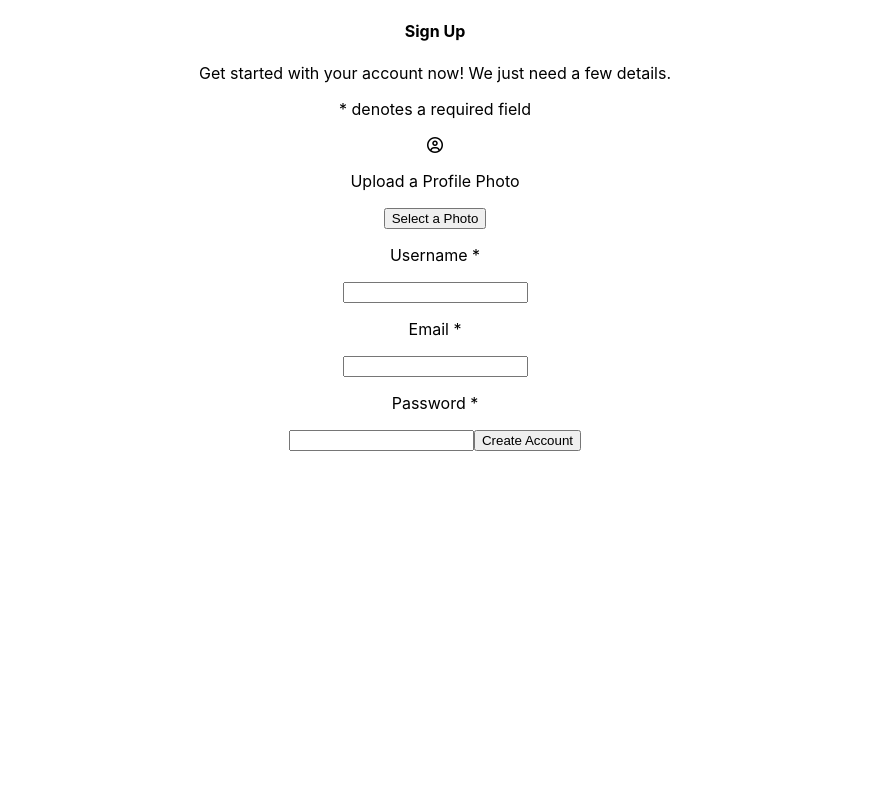
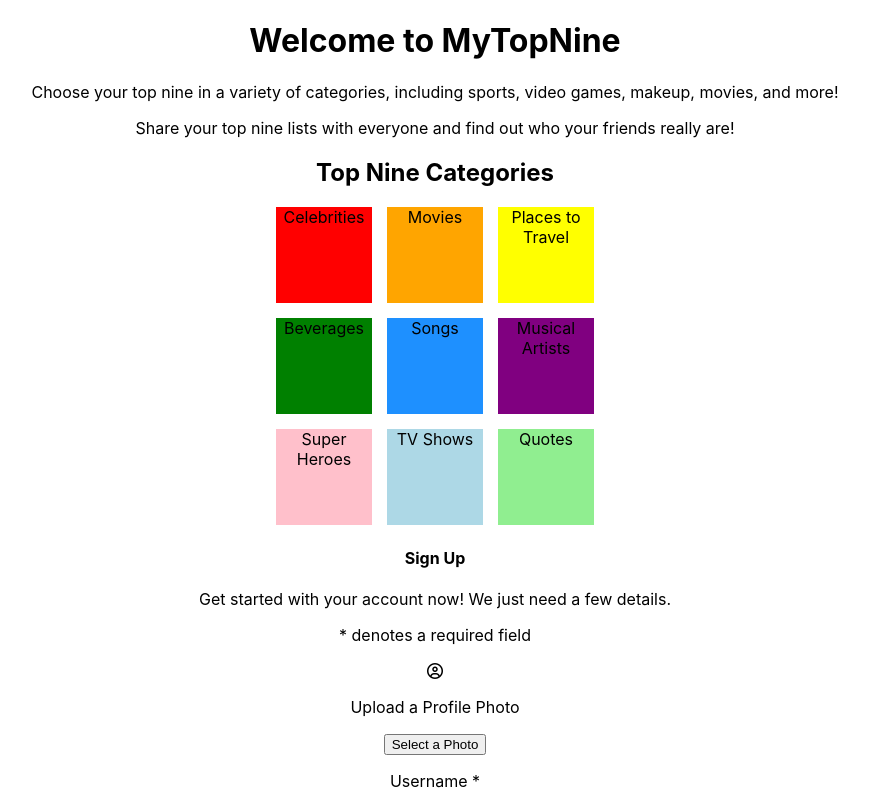
Before and after one commit to top-nine-pro/frontend, a React (Create React App) app: page / in a window 1280 px wide. Shown: the top 800 px of the page, without its empty margins (205-1074 px from the left). Built offline with nearby package versions, Linux system fonts and the light colour scheme.

Commit message:
WelcomeSide bones

```diff
--- a/package.json
+++ b/package.json
@@ -8,6 +8,7 @@
     "react": "^16.12.0",
     "react-dom": "^16.12.0",
     "react-scripts": "3.2.0",
+    "styled-components": "^4.4.1",
     "yup": "^0.27.0"
   },
   "scripts": {
--- a/src/App.js
+++ b/src/App.js
@@ -2,10 +2,12 @@ import React from 'react'
 import logo from './logo.svg'
 import './App.css'
 import SignUpForm from './SignUp'
+import WelcomeSide from './WelcomeSide'
 
 function App() {
   return (
     <div className="App">
+      <WelcomeSide/>
     <SignUpForm/>
     </div>
   )
--- /dev/null
+++ b/src/WelcomeSide.js
@@ -0,0 +1,71 @@
+import React from "react"
+import styled from "styled-components"
+
+const Bottom = styled.div`
+    display: grid;
+    justify-content: center;
+`
+
+const CategoriesContainer = styled.div`
+    display: grid;
+    grid-template-columns: 30% 30% 30%;
+    grid-template-rows: 30% 30% 30%;
+    grid-column-gap: 15px;
+    grid-row-gap: 15px;
+    justify-content: center;
+    height: 20rem;
+    width: 20rem;
+`
+const Box1 = styled.div`
+background-color: red;
+`
+const Box2 = styled.div`
+background-color: orange;
+`
+const Box3 = styled.div`
+background-color: yellow;
+`
+const Box4 = styled.div`
+background-color: green;
+`
+const Box5 = styled.div`
+background-color: dodgerblue;
+`
+const Box6 = styled.div`
+background-color: purple;
+`
+const Box7 = styled.div`
+background-color: pink;
+`
+const Box8 = styled.div`
+background-color: lightblue;
+`
+const Box9 = styled.div`
+background-color: lightgreen;
+`
+
+const WelcomeSide = () => {
+    return(
+        <div className="welcome-container">
+            <h1> Welcome to MyTopNine</h1>
+            <p>Choose your top nine in a variety of categories, including sports, video games, makeup, movies, and more!</p>
+            <p>Share your top nine lists with everyone and find out who your friends really are!</p>
+
+            <h2>Top Nine Categories</h2>
+            <Bottom>
+            <CategoriesContainer>
+                <Box1>Celebrities</Box1>
+                <Box2>Movies</Box2>
+                <Box3>Places to Travel</Box3>
+                <Box4>Beverages</Box4>
+                <Box5>Songs</Box5>
+                <Box6>Musical Artists</Box6>
+                <Box7>Super Heroes</Box7>
+                <Box8>TV Shows</Box8>
+                <Box9>Quotes</Box9>
+            </CategoriesContainer>
+            </Bottom>
+        </div>
+    )
+}
+export default WelcomeSide
```
Also changed, not shown: 1 other file (tests, documents, lock files or other folders).
